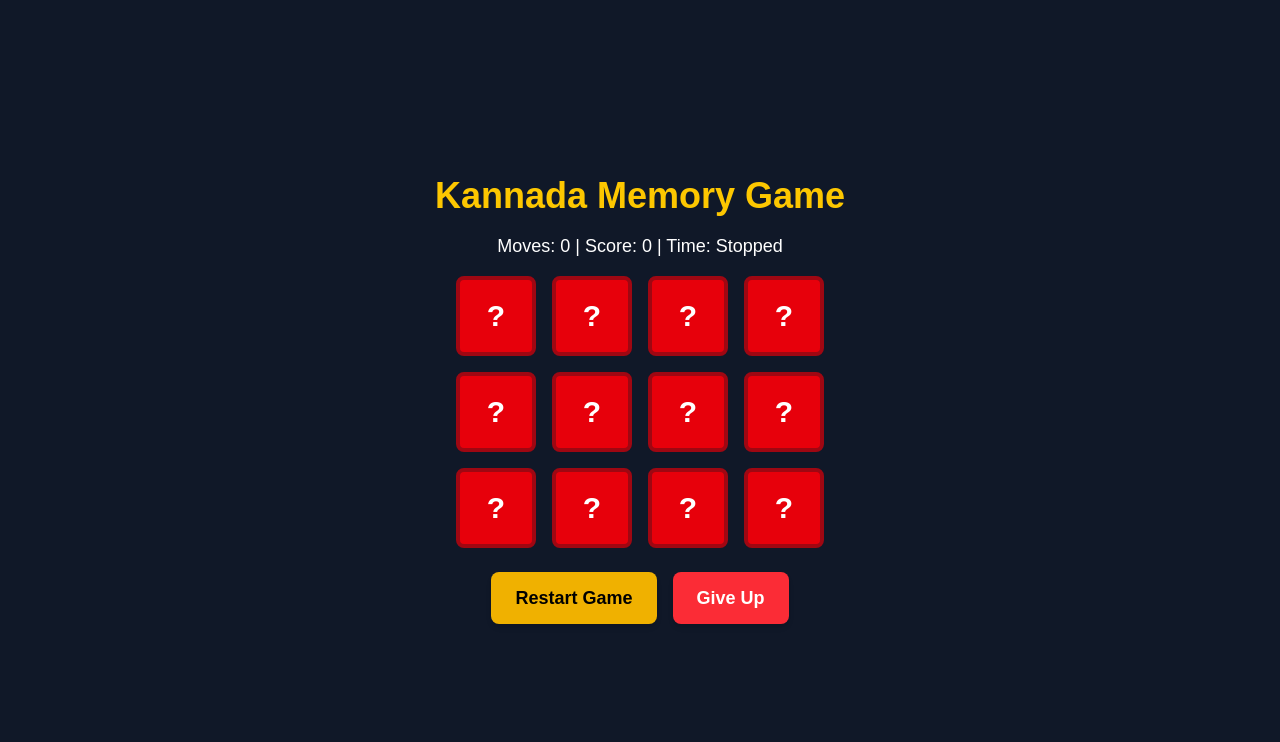
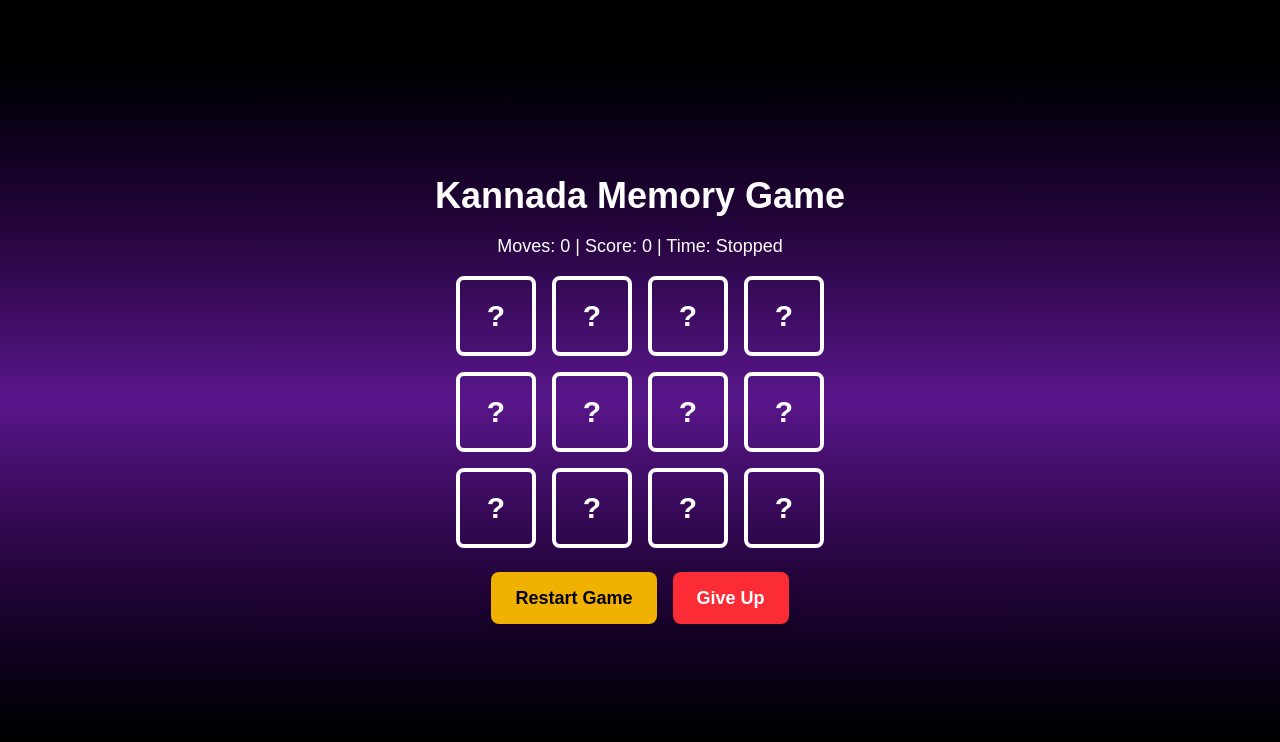
Before and after one commit to NR55/SSN_Kannada, a Next.js app in the folder Frontend/: page /memory in a window 1280 px wide. Shown: the top 742 px of the page. Built offline with nearby package versions, Linux system fonts and the light colour scheme.

Commit message:
hydration and bg-color

```diff
--- a/Frontend/src/app/learn/page.js
+++ b/Frontend/src/app/learn/page.js
@@ -83,10 +83,10 @@ export default function Learn() {
   };
 
   return (
-    <div className="min-h-screen bg-gradient-to-b from-gray-900 to-blue-900 p-6">
+    <div className="min-h-screen bg-gradient-to-b from-black via-purple-900 to-black text-white p-6">
       <div className="max-w-6xl mx-auto">
         <header className="text-center mb-8">
-          <h1 className="text-4xl font-extrabold text-blue-300 mb-2">
+          <h1 className="text-4xl font-extrabold text-white-300 mb-2">
             ✏️ Kannada Letter Tracing
           </h1>
           <p className="text-gray-300">Learn to write Kannada characters by tracing them</p>
@@ -115,7 +115,7 @@ export default function Learn() {
           <div className="bg-gray-900 rounded-xl shadow-xl p-6 flex flex-col items-center border border-blue-800 w-full md:w-96">
             <h2 className="text-gray-300 text-xl mb-4">Original Letter</h2>
             <div className="h-80 w-80 flex items-center justify-center border-2 border-blue-800 rounded-lg bg-gray-900">
-              <span className="text-[160px] font-bold text-blue-400">
+              <span className="text-[160px] font-bold text-white-400">
                 {currentLetter}
               </span>
             </div>
@@ -177,7 +177,7 @@ export default function Learn() {
                 ? "bg-green-900 border-l-4 border-green-500 text-green-200"
                 : feedback.includes("❌")
                   ? "bg-red-900 border-l-4 border-red-500 text-red-200"
-                  : "bg-blue-900 border-l-4 border-blue-500 text-blue-200"
+                  : "bg-blue-900 border-l-4 border-blue-500 text-white-200"
               }`}
           >
             <p className="text-xl font-medium">{feedback}</p>
--- a/Frontend/src/app/match/page.js
+++ b/Frontend/src/app/match/page.js
@@ -105,7 +105,7 @@ export default function MatchGame() {
   };
 
   return (
-    <div className="flex flex-col items-center justify-center min-h-screen p-8 bg-gray-900 text-white">
+    <div className="flex flex-col items-center justify-center min-h-screen p-8 bg-gradient-to-b from-black via-purple-900 to-black text-white">
       <h1 className="text-3xl font-bold mb-6">Match Kannada Letters with Pronunciation</h1>
 
       <div className="grid grid-cols-2 gap-16">
@@ -135,7 +135,7 @@ export default function MatchGame() {
                 {matches[pronunciation] ? <span className="text-2xl">{matches[pronunciation]}</span> : null}{results[pronunciation] || ""}
               </div>
 
-              <div className="p-4 text-xl bg-teal-500 w-24 text-center rounded-lg border-2 border-white shadow-lg">
+              <div className="p-4 text-xl bg-black w-24 text-center rounded-lg border-2 border-white shadow-lg">
                 {pronunciation}
               </div>
             </div>
--- a/Frontend/src/app/memory/page.js
+++ b/Frontend/src/app/memory/page.js
@@ -107,8 +107,8 @@ export default function MemoryGame() {
   };
 
   return (
-    <div className="flex flex-col items-center justify-center min-h-screen p-8 bg-gray-900 text-white">
-      <h1 className="text-4xl font-extrabold mb-4 text-yellow-400">Kannada Memory Game</h1>
+    <div className="flex flex-col items-center justify-center min-h-screen p-8 bg-gradient-to-b from-black via-purple-900 to-black text-white">
+      <h1 className="text-4xl font-extrabold mb-4 text-white-400">Kannada Memory Game</h1>
       <p className="text-lg mb-4">Moves: {moves} | Score: {score} | Time: {timerRunning ? `${elapsedTime}s` : "Stopped"}</p>
 
       <div className="grid grid-cols-4 gap-4">
@@ -116,7 +116,7 @@ export default function MemoryGame() {
           <div
             key={index}
             className={`w-20 h-20 flex items-center justify-center border-4 rounded-lg text-3xl font-bold cursor-pointer transition-all duration-300
-              ${tile.revealed || tile.matched ? "bg-green-500 text-black border-green-700" : "bg-red-600 text-white border-red-800"}`}
+              ${tile.revealed || tile.matched ? "bg-green-500 text-black border-green-700" : "bg-grey-600 text-white border-grey-800"}`}
             onClick={() => handleTileClick(index)}
           >
             {tile.revealed || tile.matched ? tile.letter : "?"}
--- a/Frontend/src/app/page.js
+++ b/Frontend/src/app/page.js
@@ -489,13 +489,13 @@ export default function HomePage() {
             <div
               key={i}
               className="absolute w-24 h-24 bg-white/5 rounded-full"
-              style={{
-                top: `${Math.random() * 100}%`,
-                left: `${Math.random() * 100}%`,
-                transform: `scale(${Math.random() * 3 + 0.5})`,
-                animationDuration: `${Math.random() * 20 + 10}s`,
-                animationDelay: `${Math.random() * 5}s`
-              }}
+              // style={{
+              //   top: `${Math.random() * 100}%`,
+              //   left: `${Math.random() * 100}%`,
+              //   transform: `scale(${Math.random() * 3 + 0.5})`,
+              //   animationDuration: `${Math.random() * 20 + 10}s`,
+              //   animationDelay: `${Math.random() * 5}s`
+              // }}
             />
           ))}
         </div>
```
